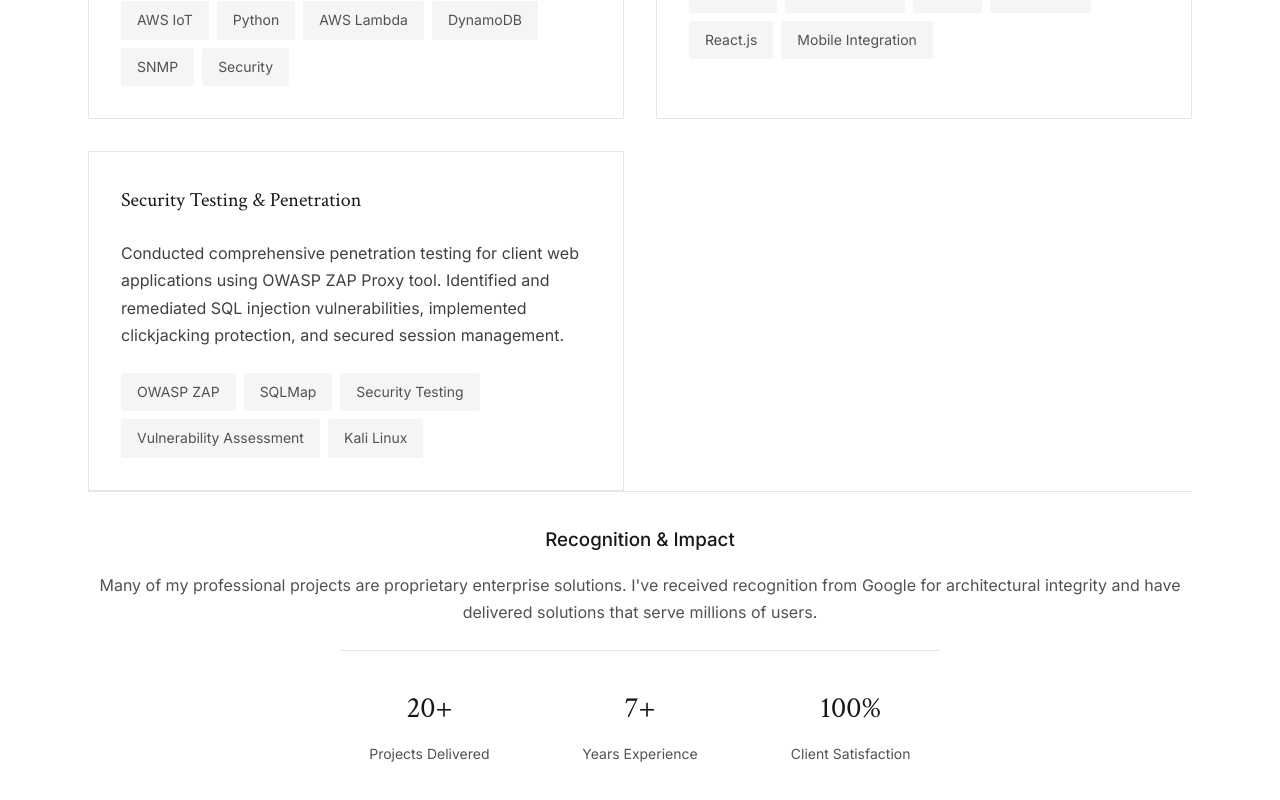
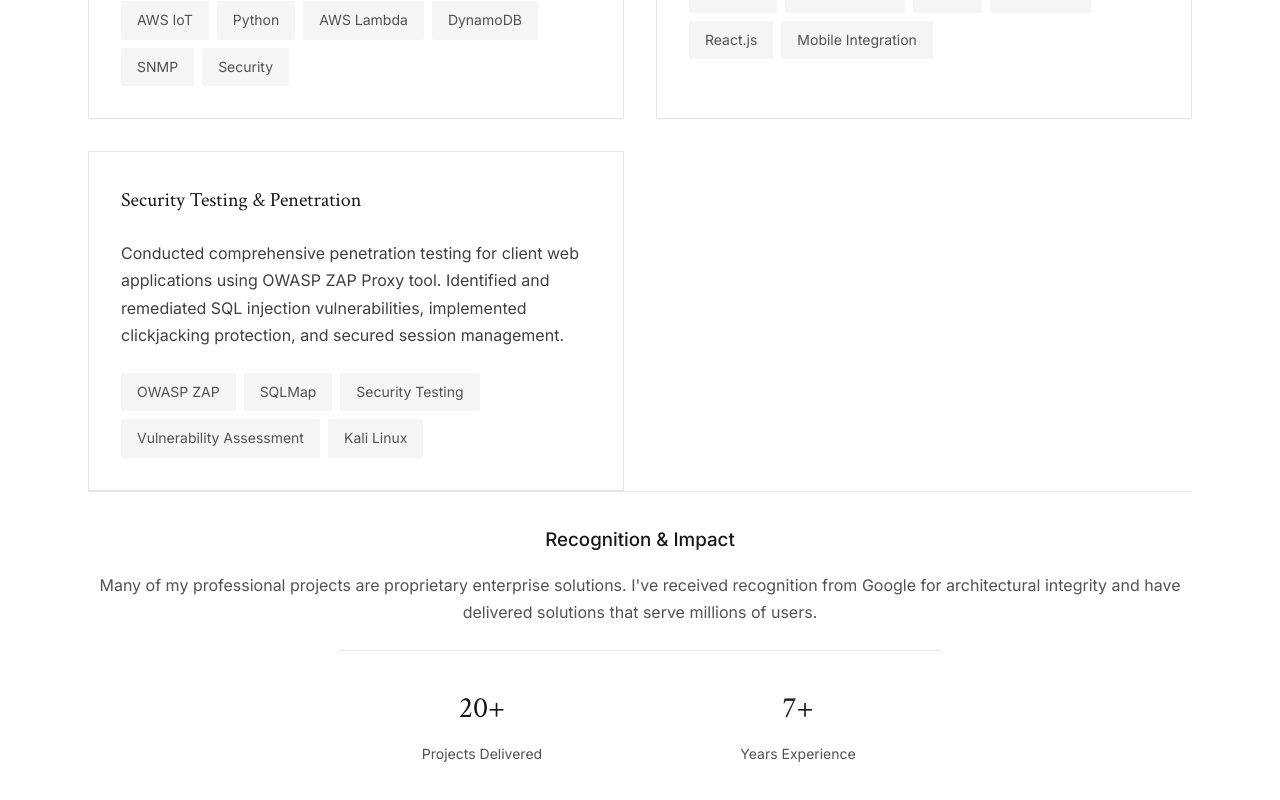
Before and after one commit to visakhvijayakumar-dev/visakh-portfolio, a React (Vite) app: page /projects in a window 1280 px wide. Shown: the part 1591-2391 px from the top of the page. Built offline with nearby package versions, Linux system fonts and the light colour scheme.

Commit message:
Add Vercel configuration for URL rewrites to serve index.html

```diff
--- a/src/index.css
+++ b/src/index.css
@@ -530,11 +530,13 @@ a {
 /* Stats */
 .stats-grid {
   display: grid;
-  grid-template-columns: repeat(3, 1fr);
+  grid-template-columns: repeat(2, 1fr);
   gap: 2rem;
   text-align: center;
   padding: 2rem 0;
   border-top: 1px solid #e5e5e5;
+  max-width: 400px;
+  margin: 0 auto;
 }
 
 .stat-number {
--- a/src/pages/Projects.jsx
+++ b/src/pages/Projects.jsx
@@ -97,10 +97,6 @@ const Projects = () => {
               <div className="stat-number">7+</div>
               <div className="stat-label">Years Experience</div>
             </div>
-            <div>
-              <div className="stat-number">100%</div>
-              <div className="stat-label">Client Satisfaction</div>
-            </div>
           </div>
         </div>
       </div>
```
